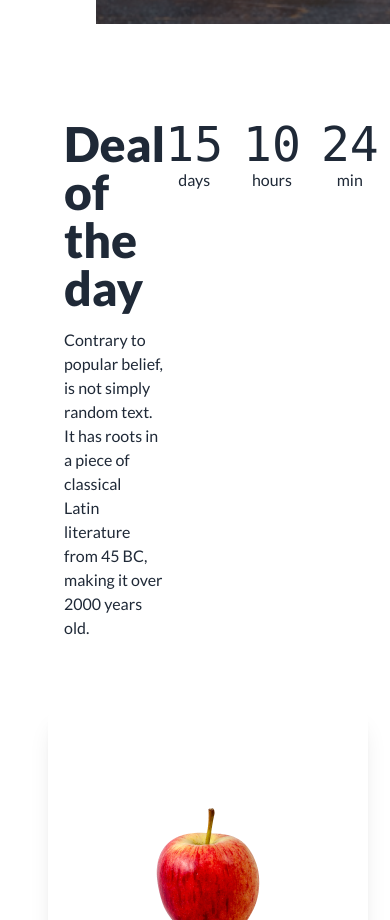
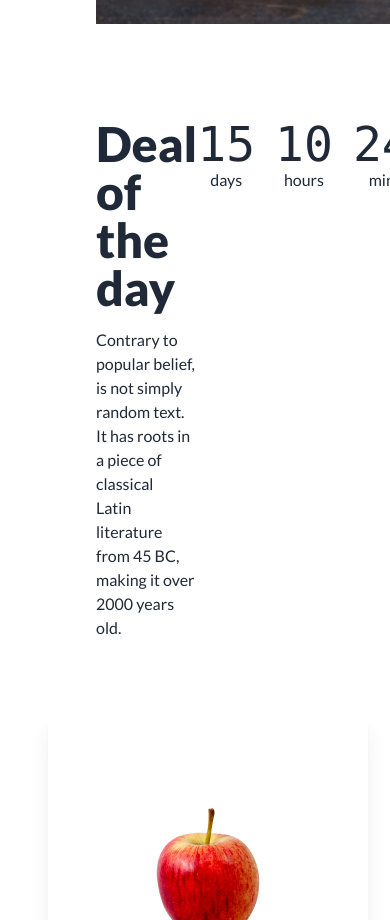
Before and after one commit to MUKUT-github/Fruits-burst, a plain HTML site: page index.html in a window 390 px wide. Shown: the part 1180-2100 px from the top of the page. Drawn offline with nearby package versions, Linux system fonts and the light colour scheme.

Commit message:
deal section and responsive  updated

```diff
--- a/index.html
+++ b/index.html
@@ -175,7 +175,7 @@
           </div>
         </div>
         <!-- deal section -->
-        <div class="flex justify-between mx-16 my-12">
+        <div class="flex justify-between w-full my-12 mx-24 max-w-7xl">
           <div>
             <h3 class="text-5xl font-extrabold">Deal of the day</h3>
             <p class="text-base py-4">Contrary to popular belief, is not simply random text. It has roots in a piece of classical <br> Latin literature from 45 BC, making it over 2000 years old.</p>
```
